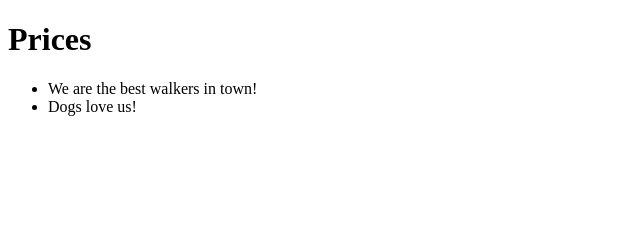
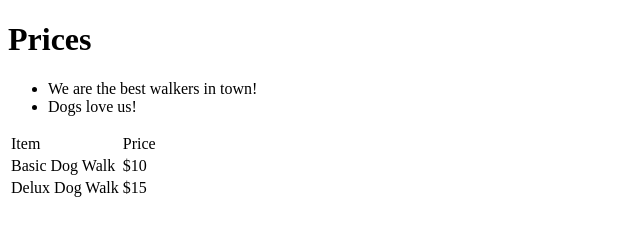
Before and after one commit to vfaywolfe/pricePage, a plain HTML site: page index.html in a window 1280 px wide. Shown: the whole page, without its empty margins (0-640 px from the left). Drawn offline with Linux system fonts and the light colour scheme.

Commit message:
Adding Price List Table

```diff
--- a/index.html
+++ b/index.html
@@ -10,6 +10,12 @@
             <li> We are the best walkers in town! </li>
             <li> Dogs love us! </li>
         </ul>
+        <table>
+            <tr><td> Item </td> <td> Price </td></tr>
+            <tr><td> Basic Dog Walk </td> <td> $10 </td></tr>
+            <tr><td> Delux Dog Walk </td> <td> $15 </td></tr>
+        </table>
+
 
     </body>
 </html>
```
